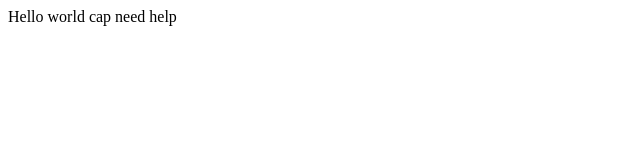
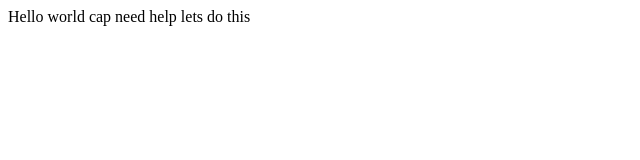
Before and after one commit to Pachehra/Again, a plain HTML site: page Index.html in a window 1280 px wide. Shown: the full height of the page, 0-640 px from the left. Drawn offline with Linux system fonts and the light colour scheme.

Commit message:
yes one more

```diff
--- a/Index.html
+++ b/Index.html
@@ -3,5 +3,6 @@
 <body>
 Hello world
 cap need help
+lets do this
 </body>
 </html>
```
